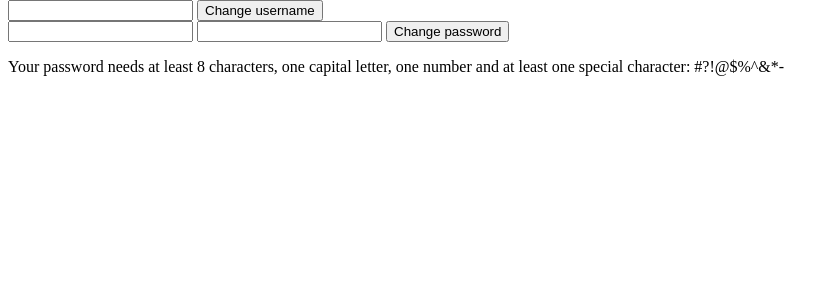
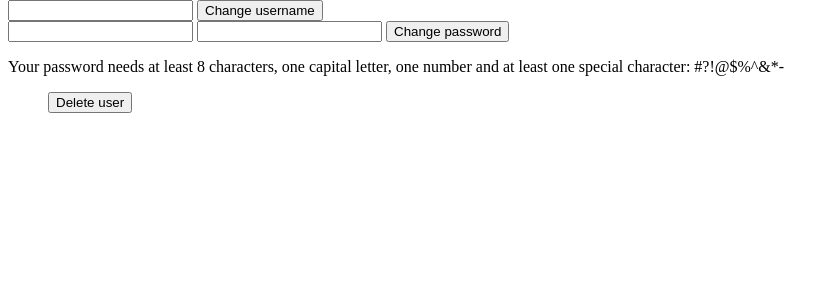
Before and after one commit to B1nus/game-site, a Sinatra app: template views/users/edit.erb in a window 1280 px wide. Shown: the part 29-329 px from the top of the page, without its empty margins (0-833 px from the left). Run offline with Sinatra, Linux system fonts and the light colour scheme; the template is opened without the code that fills it, so the values that code supplies are empty; some libraries are stand-ins or nearby versions.

Commit message:
Lade till borttagning av konto, ingen popup, den gör det direkt lmao.

```diff
--- a/model.rb
+++ b/model.rb
@@ -217,5 +217,9 @@ module Model
     database.execute('SELECT id FROM user WHERE id = ?', user_id).length >= 1
   end
 
-  # Lite raise och validering kanske kan va bra, orkar inte just no dock.
+  # Remove a user
+  #
+  def delete_user(user_id)
+    database.execute('DELETE FROM user WHERE id = ?', user_id)
+  end
 end
--- a/views/users/edit.erb
+++ b/views/users/edit.erb
@@ -13,3 +13,9 @@
 Your password needs at least 8 characters, one capital letter,
 one number and at least one special character: #?!@$%^&*-
 </p>
+
+<blockquote>
+  <form action="/user/delete" method="post">
+    <input type="submit" value="Delete user">
+  </form>
+</blockquote>
```
Also changed, not shown: app.rb (+12 -0 lines).
